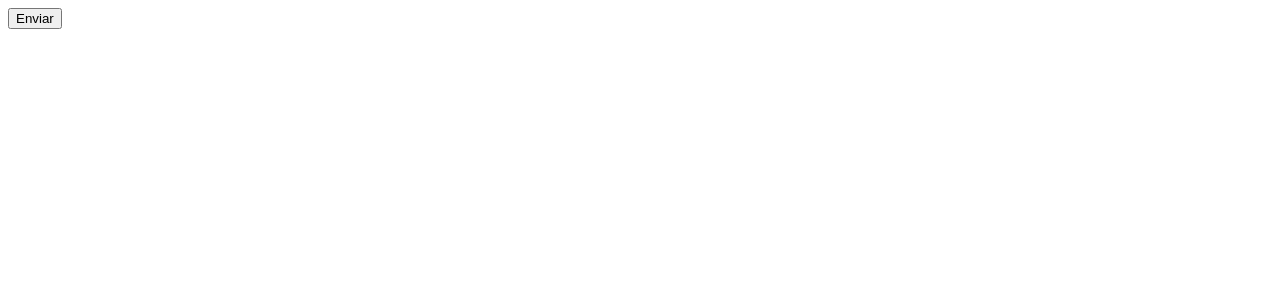
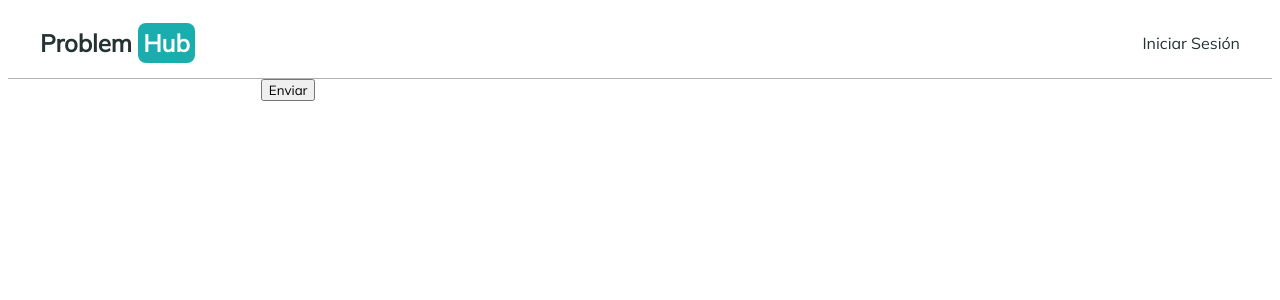
Before and after one commit to CondePoponcio/problem_hub, a React app in the folder frontend/: page / in a window 1280 px wide. Shown: the top 300 px of the page. Built offline with nearby package versions, Linux system fonts and the light colour scheme; no server answers; the HTML template or start-up script is replaced by a standard one.

Commit message:
otro cambios

```diff
--- a/frontend/src/pages/Inicio.js
+++ b/frontend/src/pages/Inicio.js
@@ -22,7 +22,11 @@ const Inicio = (props) => {
     return(
 
         <div className="grid">
-            <div className="topBar"></div>
+            <div className="topBar">
+                <h2>Problem <span>Hub</span></h2>
+
+                <a href="#">Iniciar Sesión</a>
+            </div>
             <div className="sideBar">
 
             </div>
--- a/frontend/static/css/inicio.css
+++ b/frontend/static/css/inicio.css
@@ -1,6 +1,41 @@
+@import url('https://fonts.googleapis.com/css2?family=Mulish&display=swap');
+
+body *{
+    font-family: 'Mulish', sans-serif;
+}
 .grid{
     display: grid;
     align-items: stretch;
     grid-template-columns: 20% 80%;
     height: 100%;
 }
+
+.topBar{
+    grid-column: 1 / -1;
+    background-color: #FFF;
+    max-height: 80px;
+    display: flex;
+    justify-content: space-between;
+    align-items: center;
+    padding: 0 2rem;
+    border-bottom: 1px solid rgb(180, 177, 177);
+}
+
+.topBar > h2{
+    font-size: 1.5rem;
+    color: rgb(36, 51, 50);
+}
+.topBar  span{
+    border-radius: 8px;
+    background-color: rgb(26, 173, 173);
+    color: #FFF;
+    padding: 5px;
+}
+.topBar > a{
+    text-decoration: none;
+    color: rgb(36, 51, 50);
+    font-size: 1rem;
+}
+.sideBar{
+
+}
```
Also changed, not shown: frontend/static/frontend/main.js, 2 other files (tests, documents, lock files or other folders).
